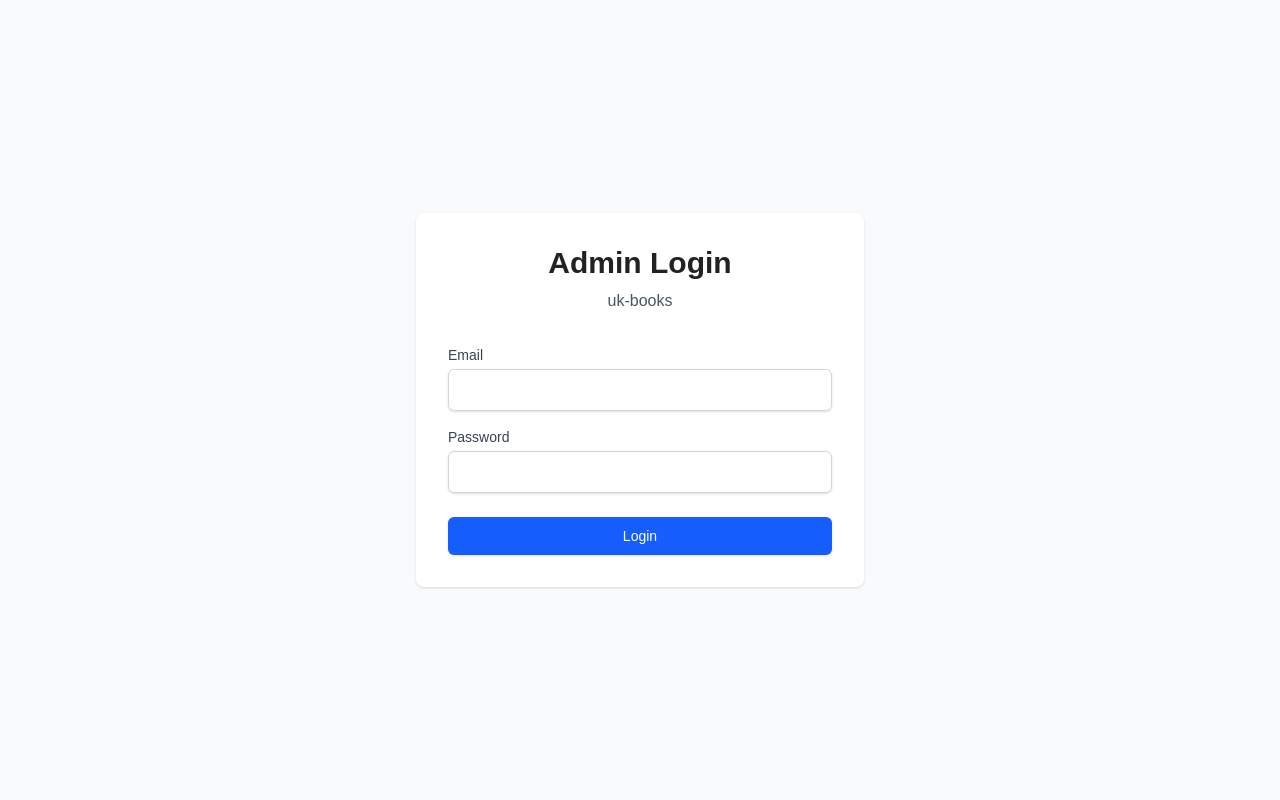
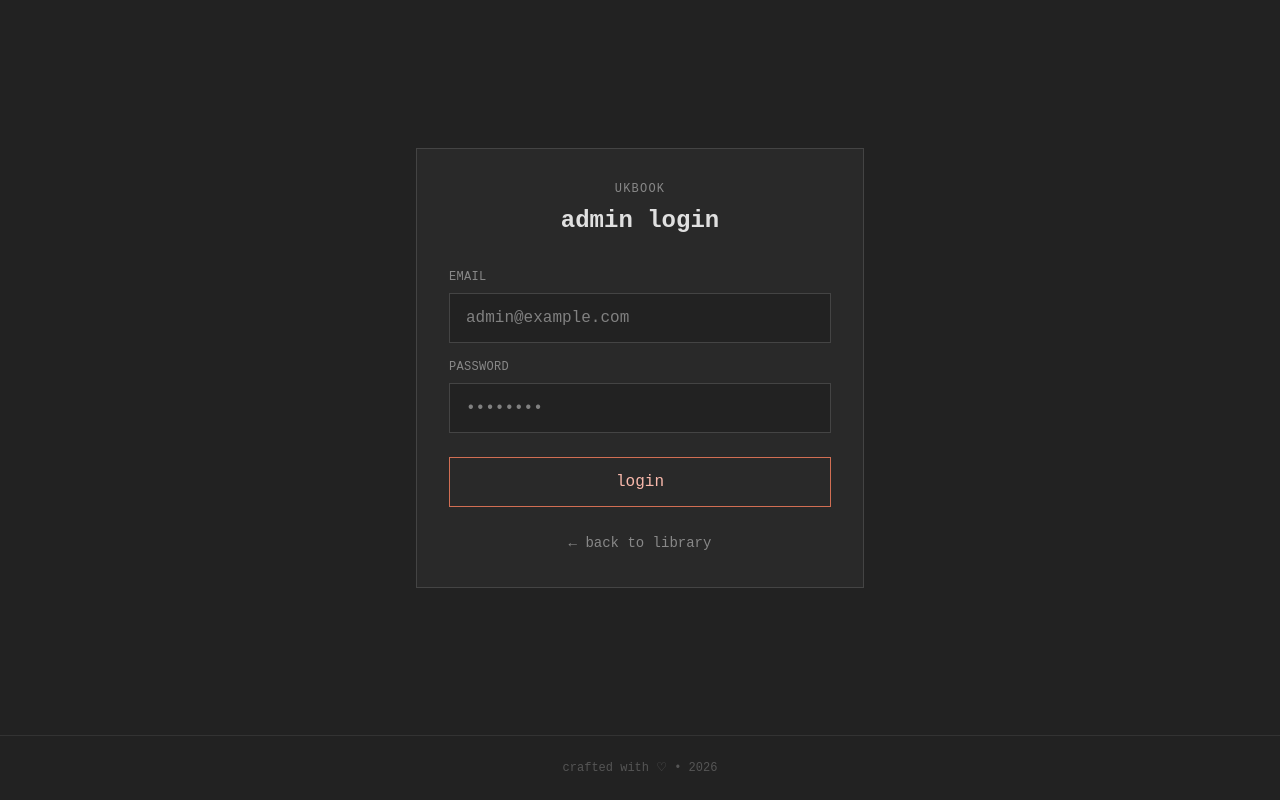
Before and after one commit to qyzh/uk-book, a Next.js app: page /admin/login in a window 1280 px wide. Built offline with nearby package versions, Linux system fonts and the light colour scheme; no server answers.

Commit message:
style: Update admin login page to match dark theme design

```diff
--- a/app/admin/login/page.tsx
+++ b/app/admin/login/page.tsx
@@ -3,6 +3,7 @@
 import { useState } from 'react'
 import { useRouter } from 'next/navigation'
 import { useAuth } from '@/lib/auth-context'
+import Link from 'next/link'
 
 export default function LoginPage() {
     const [email, setEmail] = useState('')
@@ -19,32 +20,34 @@ export default function LoginPage() {
 
         try {
             await signIn(email, password)
-            router.push('/admin') // Redirect ke admin dashboard
+            router.push('/admin')
         } catch (err: any) {
-            setError(err.message || 'Login gagal')
+            setError(err.message || 'Login failed')
         } finally {
             setLoading(false)
         }
     }
 
     return (
-        <div className="min-h-screen flex items-center justify-center bg-gray-50">
-            <div className="max-w-md w-full space-y-8 p-8 bg-white rounded-lg shadow">
-                <div>
-                    <h2 className="text-3xl font-bold text-center">Admin Login</h2>
-                    <p className="mt-2 text-center text-gray-600">uk-books</p>
+        <div className="min-h-screen bg-black text-slate-100 flex flex-col" style={{ fontFamily: "'JetBrains Mono', 'IBM Plex Mono', 'Courier New', monospace" }}>
+            <main className="flex-1 flex items-center justify-center px-4">
+                <div className="w-full max-w-md">
+                    <div className="border border-slate-700 bg-slate-900 bg-opacity-40 p-8">
+                        <div className="text-center mb-8">
+                            <div className="text-slate-500 text-xs uppercase tracking-widest mb-2">ukbook</div>
+                            <h1 className="text-2xl font-bold text-slate-200">admin login</h1>
                         </div>
 
-                <form onSubmit={handleSubmit} className="mt-8 space-y-6">
+                        <form onSubmit={handleSubmit} className="space-y-6">
                             {error && (
-                        <div className="bg-red-50 text-red-600 p-3 rounded text-sm">
+                                <div className="border border-red-800 bg-red-900 bg-opacity-30 text-red-300 p-3 text-sm">
                                     {error}
                                 </div>
                             )}
 
                             <div className="space-y-4">
                                 <div>
-                            <label htmlFor="email" className="block text-sm font-medium text-gray-700">
+                                    <label htmlFor="email" className="block text-xs text-slate-500 uppercase tracking-wide mb-2">
                                         Email
                                     </label>
                                     <input
@@ -53,12 +56,13 @@ export default function LoginPage() {
                                         required
                                         value={email}
                                         onChange={(e) => setEmail(e.target.value)}
-                                className="mt-1 block w-full px-3 py-2 border border-gray-300 rounded-md shadow-sm focus:outline-none focus:ring-blue-500 focus:border-blue-500"
+                                        className="w-full px-4 py-3 bg-black border border-slate-700 text-slate-200 focus:outline-none focus:border-purple-500 transition"
+                                        placeholder="admin@example.com"
                                     />
                                 </div>
 
                                 <div>
-                            <label htmlFor="password" className="block text-sm font-medium text-gray-700">
+                                    <label htmlFor="password" className="block text-xs text-slate-500 uppercase tracking-wide mb-2">
                                         Password
                                     </label>
                                     <input
@@ -67,7 +71,8 @@ export default function LoginPage() {
                                         required
                                         value={password}
                                         onChange={(e) => setPassword(e.target.value)}
-                                className="mt-1 block w-full px-3 py-2 border border-gray-300 rounded-md shadow-sm focus:outline-none focus:ring-blue-500 focus:border-blue-500"
+                                        className="w-full px-4 py-3 bg-black border border-slate-700 text-slate-200 focus:outline-none focus:border-purple-500 transition"
+                                        placeholder="••••••••"
                                     />
                                 </div>
                             </div>
@@ -75,12 +80,27 @@ export default function LoginPage() {
                             <button
                                 type="submit"
                                 disabled={loading}
-                        className="w-full flex justify-center py-2 px-4 border border-transparent rounded-md shadow-sm text-sm font-medium text-white bg-blue-600 hover:bg-blue-700 focus:outline-none focus:ring-2 focus:ring-offset-2 focus:ring-blue-500 disabled:opacity-50"
+                                className="w-full py-3 border border-purple-600 text-purple-300 hover:bg-purple-600 hover:text-white transition disabled:opacity-50 disabled:cursor-not-allowed"
                             >
-                        {loading ? 'Loading...' : 'Login'}
+                                {loading ? 'authenticating...' : 'login'}
                             </button>
                         </form>
+
+                        <div className="mt-6 text-center">
+                            <Link
+                                href="/"
+                                className="text-slate-500 hover:text-slate-400 text-sm transition"
+                            >
+                                ← back to library
+                            </Link>
                         </div>
+                    </div>
+                </div>
+            </main>
+
+            <footer className="border-t border-slate-800 py-6 text-center text-slate-600 text-xs">
+                crafted with ♡ • {new Date().getFullYear()}
+            </footer>
         </div>
     )
 }
```
Lines whose indentation alone changed are shown as unchanged.
